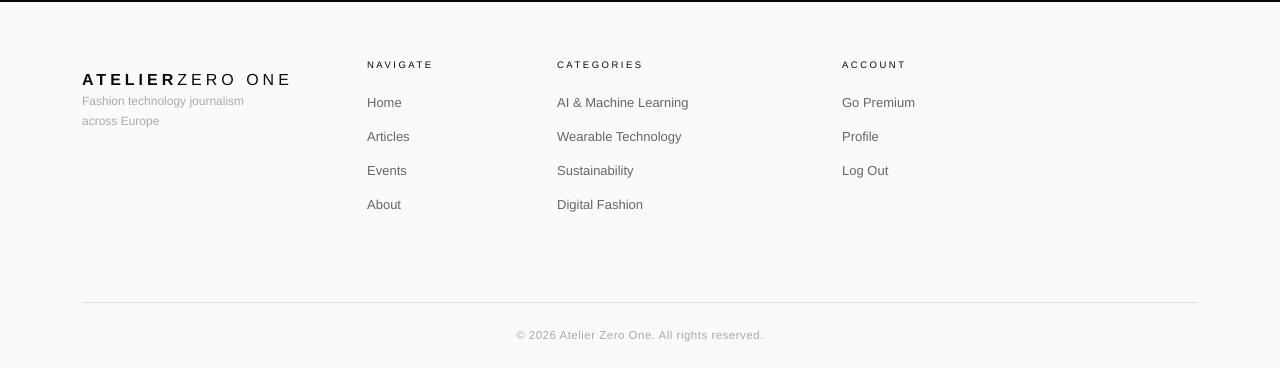
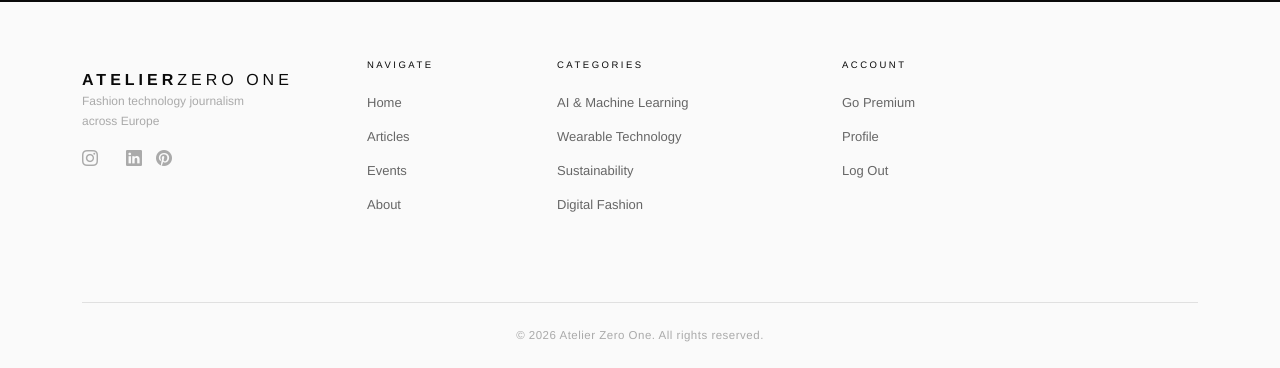
Before and after one commit to sineadezita/milestone-project-4, a Django app: page /user/ in a window 1280 px wide. Shown: the part 725-1093 px from the top of the page. Run offline with Django 5.2, Linux system fonts and the light colour scheme; a user stored in the database is signed in; data comes from the database, SQL or seed files in the repository; data that the repository does not hold is empty.

Commit message:
Added social media icons to footer

```diff
--- a/static/css/base.css
+++ b/static/css/base.css
@@ -726,3 +726,18 @@ footer {
     color: #7a5c1a;
     border-color: #f5e4b8;
 }
+
+/* Social Media */
+.footer-social {
+    display: flex;
+    gap: 14px;
+}
+
+.footer-social-link {
+    font-size: 16px;
+    color: var(--grey-400);
+    transition: color 0.2s;
+    text-decoration: none;
+}
+
+.footer-social-link:hover { color: var(--black); }
--- a/templates/includes/footer.html
+++ b/templates/includes/footer.html
@@ -8,8 +8,15 @@
             <div class="col-md-3 mb-4">
                 <div class="footer-brand"><strong>Atelier</strong>Zero One</div>
                 <p class="footer-tagline">Fashion technology journalism across Europe</p>
-            </div>
 
+        <!-- Social Media Icons -->
+        <div class="footer-social mt-3">
+            <a href="#" class="footer-social-link" aria-label="Instagram"><i  class="bi bi-instagram"></i></a>
+            <a href="#" class="footer-social-link" aria-label="X"><i  class="bi bi-X"></i></a>
+            <a href="#" class="footer-social-link" aria-label="LinkedIn"><i  class="bi bi-linkedin"></i></a>
+            <a href="#" class="footer-social-link" aria-label="Pinterest"><i  class="bi bi-pinterest"></i></a>
+        </div>
+    </div>
 
         <!-- Navigate -->
         <div class="col-md-2 mb-4">
```
